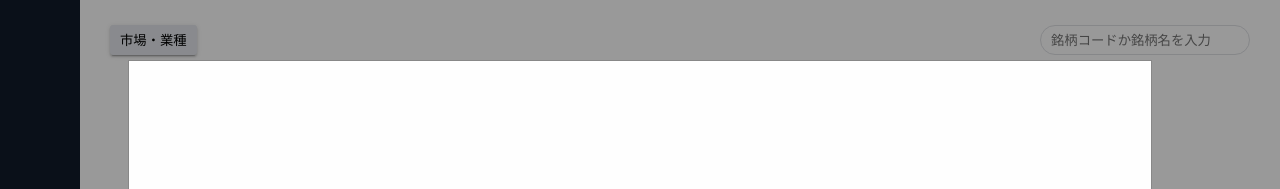
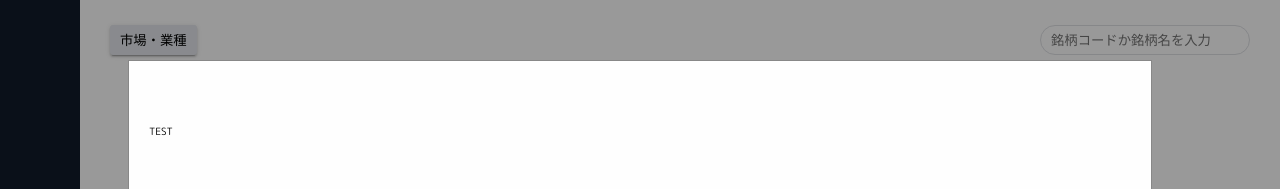
Before and after one commit to tomohiro3/kabunseki-frontend, a Next.js app: page /search in a window 1280 px wide. Both pictures are taken after a click on the button "市場・業種". Shown: the top 189 px of the page. Built offline with nearby package versions, Linux system fonts and the light colour scheme.

Commit message:
Moved close button position and made a space for body

```diff
--- a/components/atoms/Modal.tsx
+++ b/components/atoms/Modal.tsx
@@ -3,7 +3,7 @@ import styled from "styled-components";
 import { ModalProps } from "../../types/atoms";
 import { mobile, navWidth } from "../../constants/length";
 
-export const Modal: React.FC<ModalProps> = props => props.open ? <StyledModal {...props} /> : null;
+export const Modal: React.FC<ModalProps> = props => props.open ? <StyledModal role="presentation" {...props} /> : null;
 export const ModalContent: React.FC = props => <StyledModalContent {...props} />;
 
 const StyledModal = styled.div`
@@ -13,13 +13,9 @@ const StyledModal = styled.div`
   top: 0;
   width: 100%;
   height: 100%;
-  color: white;
   background-color: rgb(0,0,0);
   background-color: rgba(0,0,0,0.4);
-
-  @media only screen and (max-width: ${mobile}) {
-      overflow: auto;
-  }
+  overflow: auto;
 `
 const StyledModalContent = styled.div`
   position: absolute;
--- a/components/organisms/SearchCategoryModal.tsx
+++ b/components/organisms/SearchCategoryModal.tsx
@@ -8,8 +8,20 @@ export const SearchCategoryModal: React.FC<SearchCategoryModalProps> = ({ open,
   return (
     <Modal open={open}>
       <ModalContent>
-        <MediumIconButton iconName="icon-times" onClick={onClick} />
+        <ModalButtonWrapper>
+          <MediumIconButton iconName="icon-times" onClick={onClick} />
+        </ModalButtonWrapper>
+        <div>
+          TEST
+        </div>
       </ModalContent>
     </Modal>
   )
 }
+
+const ModalButtonWrapper = styled.div`
+  display: flex;
+  justify-content: flex-end;
+  align-items: center;
+  width: 100%;
+`
--- a/pages/search/index.tsx
+++ b/pages/search/index.tsx
@@ -9,7 +9,7 @@ export default function Search() {
   return(
     <>
       <div className={styles.top}>
-        <Button aria-label="Open category select modal" bgColor="#e4e7ed" onClick={() => setModalOpen(!modalOpen)}>市場・業種</Button>
+        <Button aria-label="Open a modal to select search options" bgColor="#e4e7ed" onClick={() => setModalOpen(!modalOpen)}>市場・業種</Button>
         <SearchBar id="top-search-input" buttonId="top-search-button" className={styles.searchbar_wrapper} fill="primary" placeholder="銘柄コードか銘柄名を入力"
           onChange={() => console.log("Chnaged")}
           onClick={(e: any) => {
```
